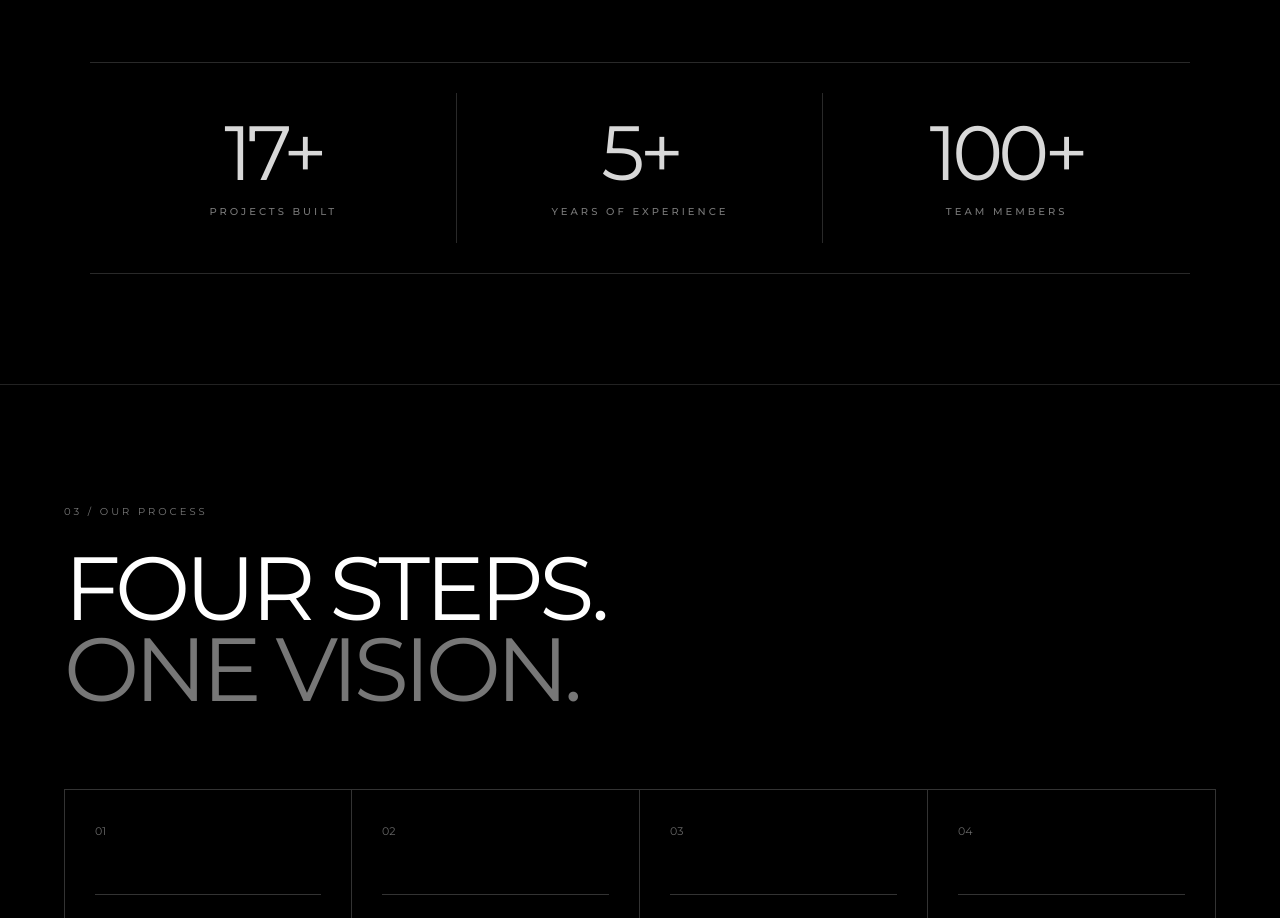
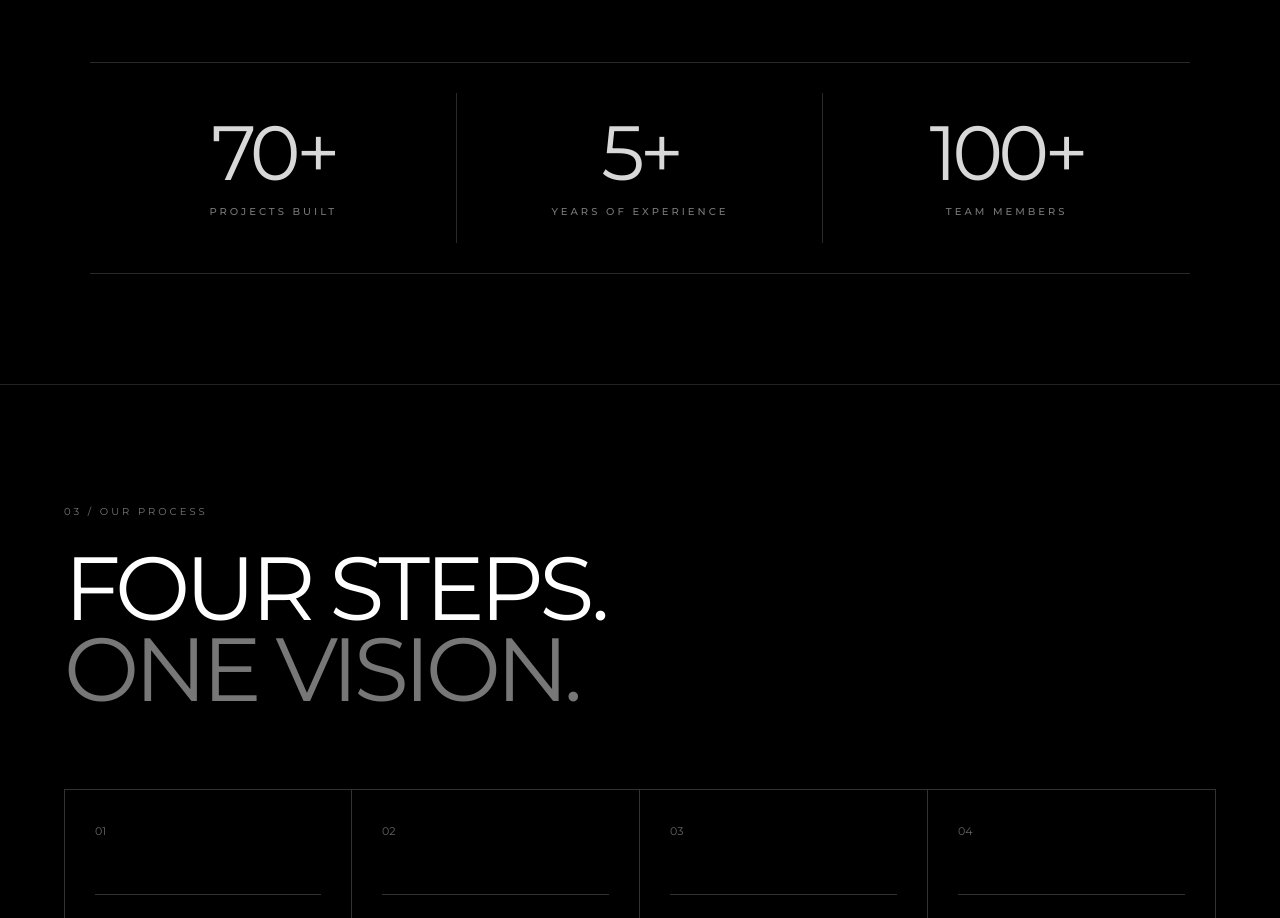
Before and after one commit to Iconsign/icon-sign, a plain HTML site: page index.html in a window 1280 px wide. Shown: the part 2841-3759 px from the top of the page. Drawn offline with Linux system fonts and the light colour scheme.

Commit message:
Update website

```diff
--- a/index.html
+++ b/index.html
@@ -979,7 +979,7 @@
         <div class="achievement">
 
             <span class="number">
-                17+
+                70+
             </span>
 
             <h3>
```
